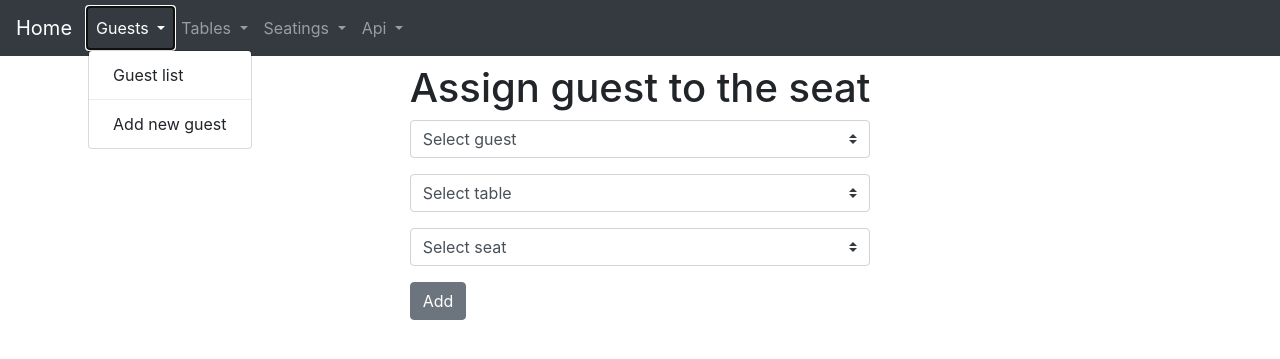
After one commit to annaceglarska/wedding-organizer, a Django app: page /seating/add-seating in a window 1280 px wide, after a click on "Guests". The commit adds this page. Shown: the top 359 px of the page. Run offline with Django 4.2, Linux system fonts and the light colour scheme; data that the repository does not hold is empty.

Commit message:
feat: create, edit seatings

```diff
--- a/guests_management/forms.py
+++ b/guests_management/forms.py
@@ -1,5 +1,5 @@
-from django.forms import ModelForm
-from .models import Guests, Tables
+from django.forms import ModelForm, ModelChoiceField, Select
+from .models import Guests, Tables, Seating
 
 
 class AddGuest(ModelForm):
@@ -12,3 +12,9 @@ class AddTable(ModelForm):
     class Meta:
         model = Tables
         fields = ['number_of_seats', 'table_name', 'description']
+
+
+class AddSeating(ModelForm):
+    class Meta:
+        model = Seating
+        fields = ['guest', 'seat']
--- a/guests_management/models.py
+++ b/guests_management/models.py
@@ -31,6 +31,8 @@ class Seats(models.Model):
     seat_number = models.IntegerField()
     table = models.ForeignKey(Tables, on_delete=models.CASCADE)
 
+    objects = models.Manager()
+
 
 class Seating(models.Model):
     class Meta:
@@ -38,3 +40,5 @@ class Seating(models.Model):
 
     guest = models.ForeignKey(Guests, on_delete=models.CASCADE)
     seat = models.ForeignKey(Seats, on_delete=models.CASCADE)
+
+    objects = models.Manager()
--- /dev/null
+++ b/guests_management/static/js/get_seats.js
@@ -0,0 +1,24 @@
+const tableSelect = document.querySelector('#table')
+const seatSelect = document.querySelector('#seat')
+
+const getOptionTemplate = (seatId, seatNumber) => `
+<option value="${seatId}">${seatNumber}</option>
+`
+const defaultOption = `<option value="" disabled selected>Select seat</option>`
+
+tableSelect.addEventListener('change', async (e) => {
+    const tableId = e.target.value
+    try {
+        const response = await fetch(`/api/seat/${tableId}`, {
+            method: "DELETE"
+        })
+        const seats = await response.json()
+        const seatOptions = seats.map((seat) => {
+            return getOptionTemplate(seat.seatId, seat.seatNumber)
+        })
+        seatOptions.unshift(defaultOption)
+        seatSelect.innerHTML = seatOptions
+    } catch (error) {
+        console.log(error)
+    }
+})
--- a/guests_management/templates/add_guest.html
+++ b/guests_management/templates/add_guest.html
@@ -40,7 +40,7 @@
 
     {% if guestExist %}
     <p class="error_container container">
-        Gość {{ guestName }} {{ guestSurname }} is already on the guest list!
+        Guest {{ guestName }} {{ guestSurname }} is already on the guest list!
     </p>
     {% endif %}
 
--- /dev/null
+++ b/guests_management/templates/seating_form.html
@@ -0,0 +1,80 @@
+{% extends "base.html" %}
+{% load static %}
+
+{% block page_content %}
+<div class="d-flex justify-content-center">
+    <div>
+        {% if edition %}
+        <h1>Edit seating</h1>
+        <h3>{{ guest.name }} {{guest.surname }} seat: {{ table_name }} - {{ seat_number }}</h3>
+        <h3>Select new position or cancel.</h3>
+        {% else %}
+        <h1>Assign guest to the seat</h1>
+        {% endif %}
+        <form action="" method="POST">
+            {% csrf_token %}
+            <div class="input-group mb-3">
+
+              <select class="custom-select" id="guest" name="guest" required>
+                    <option value="" disabled selected>Select guest</option>
+                  {% for guest in guests %}
+                    <option value="{{guest.id}}">{{ guest.name }} {{ guest.surname }}</option>
+                  {% endfor %}
+              </select>
+            </div>
+
+            <div class="input-group mb-3">
+                <select class="custom-select" id="table" name="table" required>
+                    <option value="" disabled selected>Select table</option>
+                  {% for table in tables %}
+                    <option value="{{table.id}}">{{ table.table_name }}</option>
+                  {% endfor %}
+              </select>
+            </div>
+
+            <div class="input-group mb-3">
+                <select class="custom-select" id="seat" name="seat" required>
+                <option value="" disabled selected>Select seat</option>
+              </select>
+            </div>
+
+            {% if edition %}
+                {% if after_add %}
+                    <td><a href="{% url 'guest-list' %}" class="btn btn-secondary btn-lg active"
+                    role="button" aria-pressed="true">Back to Guest list</a></td>
+                {% else %}
+                    <button type="submit" class="btn btn-secondary">Edit</button>
+                {% endif %}
+            {% else %}
+                <button type="submit" class="btn btn-secondary">Add</button>
+            {% endif %}
+
+
+            {% if after_add %}
+                <p class="confirmation_container container">
+                Guest {{ seated_guest.name }} {{ seated_guest.surname }} was seated correctly.
+                </p>
+            {% endif %}
+
+            {% if seating_exist %}
+            <p class="error_container container">
+                Such seating is already on the list!
+            </p>
+            {% endif %}
+
+            {% if error_seating %}
+            <div class="validation_error_container container">
+                Guest {{ seated_guest }} was NOT seated correctly.
+                {{ error_list }}
+            </div>
+            {% endif %}
+
+        </form>
+    </div>
+</div>
+
+<!--Get_seats js-->
+    <script src="{% static 'js/get_seats.js' %}"
+            ></script>
+
+{% endblock %}
--- a/guests_management/urls.py
+++ b/guests_management/urls.py
@@ -23,10 +23,17 @@ urlpatterns = [
 
     #end table
 
+    # start seating
+    path('seating/add-seating', views.create_seating, name='add-seating'),
+    path('seating/edit-seating/<int:seating_id>', views.edit_seating, name='edit-seating'),
+    # end seating
+
     # start api
     path('api/guests/', api.guest_list_endpoint, name='guest-list-endpoint'),
     path('api/guests/<int:guest_id>/', api.one_guest_endpoint, name='one-guest-endpoint'),
     path('api/table/<int:table_id>', api.delete, name='delete-objects'),
     path('api/guest-delete/<int:guest_id>', api.delete_guest, name='delete-guest'),
+    path('api/seat/<int:table_id>', api.get_free_seats_in_table, name='get-seats'),
+    path('api/seating/<int:seats_id>', api.delete_seating, name='delete-seating'),
     # end api
 ]
--- a/guests_management/views.py
+++ b/guests_management/views.py
@@ -1,6 +1,8 @@
 from .models import Guests, Tables, Seats
 from django.shortcuts import render
-from .forms import AddGuest, AddTable
+from .forms import AddGuest, AddTable, Seating, AddSeating
+from .helpers import guest_not_assign_to_seat, tables_able_to_assign_guest, \
+    find_seat_assign_to_the_guest, find_table_name_assign_to_the_guest
 
 
 def wedding_organizer_start_name(request):
@@ -10,6 +12,13 @@ def wedding_organizer_start_name(request):
 
 def guest_list(request):
     guests = Guests.objects.all()
+    for one_guest in guests:
+        guest_seating = Seating.objects.filter(guest_id=one_guest.id).first()
+        if guest_seating:
+            seat = find_seat_assign_to_the_guest(guest_seating)
+            one_guest.seat_number = seat.seat_number
+            one_guest.table_name = find_table_name_assign_to_the_guest(seat)
+
     return render(request, 'guest_list.html', {'guests': guests})
 
 
@@ -47,15 +56,17 @@ def add_new_guest(request):
             theSameUserCount = Guests.objects.filter(name=name, surname=surname).count()
             if theSameUserCount != 0:
                 return render(request, "add_guest.html",
-                              {'guestExist': True, 'guestName': name, 'guestSurname': surname, 'guestPhone': phone,
+                              {'guestExist': True, 'guestName': name, 'guestSurname': surname,
+                               'guestPhone': phone,
                                'guestAge': age})
 
             form_guest.save()
             return render(request, "add_guest.html", {'afterAdd': True, 'addedGuestName': name})
         else:
             errors = form_guest.errors
-            return render(request, "add_guest.html", {'errorGuest': True, 'errorsList': errors, 'guestName': name,
-                                                      'guestSurname': surname, 'guestPhone': phone, 'guestAge': age})
+            return render(request, "add_guest.html",
+                          {'errorGuest': True, 'errorsList': errors, 'guestName': name,
+                           'guestSurname': surname, 'guestPhone': phone, 'guestAge': age})
 
     else:
         form_guest = AddGuest()
@@ -80,10 +91,12 @@ def edit_guest(request, guest_id):
             if theSameGuestCount == 0 or (guestRealName == name and guestRealSurname == surname):
                 editGuestForm.save()
                 return render(request, "edit_guest.html",
-                              {'addedGuestName': name, 'addedGuestSurname': surname, 'afterAdd': True})
+                              {'addedGuestName': name, 'addedGuestSurname': surname,
+                               'afterAdd': True})
             else:
                 return render(request, "edit_guest.html",
-                              {'guestExist': True, 'guestName': name, 'guestSurname': surname, 'guestPhone': phone,
+                              {'guestExist': True, 'guestName': name, 'guestSurname': surname,
+                               'guestPhone': phone,
                                'guestAge': age})
         else:
             errors = editGuestForm.errors
@@ -93,8 +106,9 @@ def edit_guest(request, guest_id):
 
     else:
         guestToEdit = Guests.objects.get(id=guest_id)
-        return render(request, 'edit_guest.html', {'guestName': guestToEdit.name, 'guestSurname': guestToEdit.surname,
-                                                   'guestPhone': guestToEdit.phone, 'guestAge': guestToEdit.age})
+        return render(request, 'edit_guest.html',
+                      {'guestName': guestToEdit.name, 'guestSurname': guestToEdit.surname,
+                       'guestPhone': guestToEdit.phone, 'guestAge': guestToEdit.age})
 
 
 def core_new_table(request, table_id):
@@ -127,13 +141,15 @@ def core_new_table(request, table_id):
                     create_seats(just_created_table.pk, just_created_table.number_of_seats)
 
                 return render(request, "add_table.html",
-                              {'afterAdd': True, 'tableName': table_name, 'isInEditMode': isInEditMode})
+                              {'afterAdd': True, 'tableName': table_name,
+                               'isInEditMode': isInEditMode})
 
             else:
-                return render(request, "add_table.html", {'tableExist': True, 'tableName': table_name,
-                                                          'description': description,
-                                                          'numberOfSeats': number_of_seats,
-                                                          'isInEditMode': isInEditMode})
+                return render(request, "add_table.html",
+                              {'tableExist': True, 'tableName': table_name,
+                               'description': description,
+                               'numberOfSeats': number_of_seats,
+                               'isInEditMode': isInEditMode})
 
         else:
             errors = form_table.errors
@@ -169,7 +185,82 @@ def create_seats(table_number, current_number_of_seats, old_number_of_seats=0):
 
 def edit_seats(table_number, current_number_of_seats, old_number_of_seats):
     if old_number_of_seats < current_number_of_seats:
-        create_seats(table_number, current_number_of_seats,  old_number_of_seats)
+        create_seats(table_number, current_number_of_seats, old_number_of_seats)
     elif old_number_of_seats > current_number_of_seats:
         for place_by_table in range(old_number_of_seats + 1, current_number_of_seats, -1):
             Seats.objects.filter(seat_number=place_by_table, table=table_number).delete()
+
+
+def create_seating(request):
+    free_guests = guest_not_assign_to_seat()
+    free_tables = tables_able_to_assign_guest()
+
+    if request.method == 'POST':
+        seating_form = AddSeating(request.POST)
+        guest = request.POST.get('guest')
+        seat_number = request.POST.get('seat')
+
+        if seating_form.is_valid():
+
+            the_same_guest_in_seating_count = Seating.objects.filter(guest_id=guest).count()
+            the_same_seat_in_seating_count = Seating.objects.filter(seat_id=seat_number).count()
+            if the_same_guest_in_seating_count != 0 and the_same_seat_in_seating_count != 0:
+                return render(request, 'seating_form.html', {'seating_exist': True,
+                                                             'guests': free_guests,
+                                                             'tables': free_tables})
+
+            seating_form.save()
+            guest = int(guest)
+            guest_object = Guests.objects.get(id=guest)
+            return render(request, 'seating_form.html', {'after_add': True,
+                                                         'seated_guest': guest_object,
+                                                         'guests': free_guests,
+                                                         'tables': free_tables})
+        else:
+            errors = seating_form.errors
+            return render(request, 'seating_form.html', {'errorGuest': True, 'error_list': errors,
+                                                         'guests': free_guests,
+                                                         'tables': free_tables})
+    else:
+        seating_form = AddSeating()
+        return render(request, 'seating_form.html', {'guests': free_guests, 'tables': free_tables})
+
+
+def edit_seating(request, seating_id):
+    free_guests = guest_not_assign_to_seat()
+    free_tables = tables_able_to_assign_guest()
+
+    seating = Seating.objects.get(id=seating_id)
+    seat = find_seat_assign_to_the_guest(seating)
+    table_name = find_table_name_assign_to_the_guest(seat)
+    guest_id = seating.guest_id
+
+
+    if request.method == 'POST':
+        guest = request.POST.get('guest')
+        table = request.POST.get('table')
+        seat_number = request.POST.get('seat')
+
+        seating_to_edit = Seating.objects.get(id=seating_id)
+        edit_seating_form = AddSeating(request.POST, instance=seating_to_edit)
+
+        if edit_seating_form.is_valid():
+            edit_seating_form.save()
+            return render(request, 'seating_form.html',
+                          {'edition': True, 'after_add': True, 'guest': guest,
+                           'table_name': table_name,
+                           'seat_number': seat.seat_number})
+        else:
+            errors = edit_seating_form.errors
+            return render(request, 'seating_form.html', {'edition': True, 'errorGuest': True,
+                                                         'error_list': errors,
+                                                         'guests': free_guests,
+                                                         'tables': free_tables,
+                                                         'guest': guest, 'table_name': table_name,
+                                                         'seat_number': seat.seat_number
+                                                         })
+    else:
+        return render(request, 'seating_form.html', {'edition': True, 'guests': free_guests,
+                                                     'tables': free_tables, 'guest': guest,
+                                                     'table_name': table_name,
+                                                     'seat_number': seat.seat_number})
--- a/weddingOrganizer/templates/navbar.html
+++ b/weddingOrganizer/templates/navbar.html
@@ -23,12 +23,22 @@
             <li class="nav-item dropdown">
                 <a class="nav-link dropdown-toggle" href="#" id="navbarDropdown" role="button" data-toggle="dropdown"
                    aria-haspopup="true" aria-expanded="false">
-                    Table
+                    Tables
                 </a>
                 <div class="dropdown-menu" aria-labelledby="navbarDropdown">
                     <a class="dropdown-item" href="{% url 'table-list' %}">Table list</a>
                     <div class="dropdown-divider"></div>
                     <a class="dropdown-item" href="{% url 'form-add-new-table' %}">Add new table</a>
+                </div>
+            </li>
+
+            <li class="nav-item dropdown">
+                <a class="nav-link dropdown-toggle" href="#" id="navbarDropdown" role="button" data-toggle="dropdown"
+                   aria-haspopup="true" aria-expanded="false">
+                    Seatings
+                </a>
+                <div class="dropdown-menu" aria-labelledby="navbarDropdown">
+                    <a class="dropdown-item" href="{% url 'add-seating' %}">Assign guest to the seat</a>
                 </div>
             </li>
 
```
Also changed, not shown: guests_management/api.py (+20 -6 lines), guests_management/helpers.py (added, +54 -0 lines), guests_management/templates/guest_list.html (+6 -2 lines), guests_management/utils.py (added).
